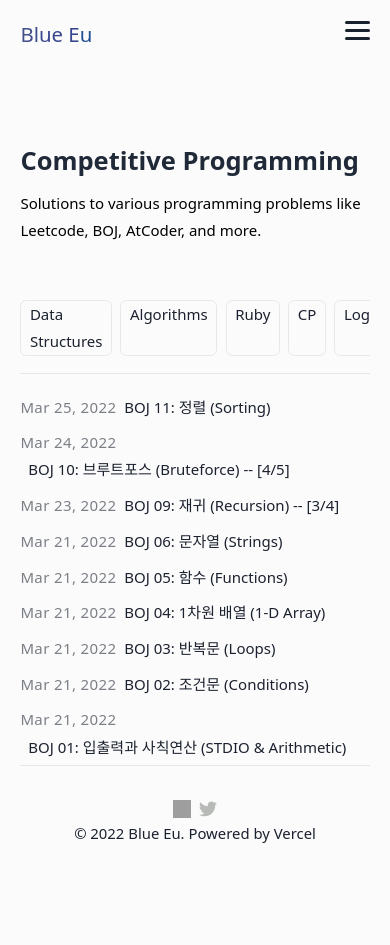
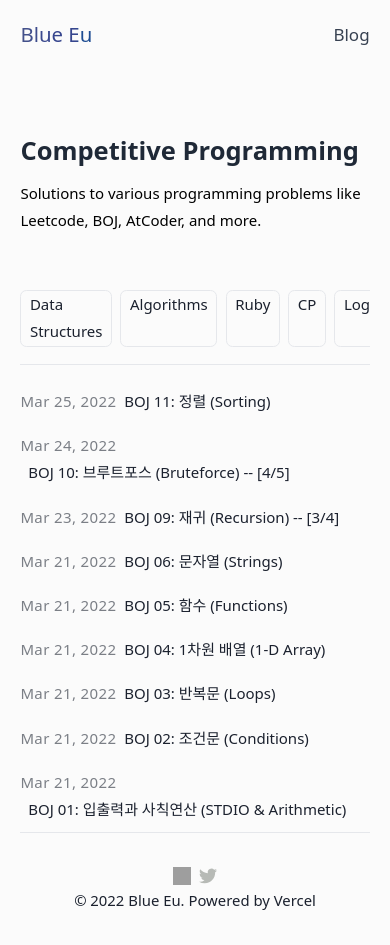
Before and after one commit to rolemadelen/blog-v1, a Next.js app: page /blog/cp in a window 390 px wide. Before the commit the page ends 879 px from the top, so only its background shows below. Built offline with nearby package versions, Linux system fonts and the light colour scheme; grey boxes are pictures that could not be loaded.

Commit message:
DS: only english is visible

```diff
--- a/components/Header.js
+++ b/components/Header.js
@@ -5,11 +5,6 @@ import { HeaderContainer, MobileNav } from "./custom-tw-components";
 
 const Header = (props) => {
   const baseNav = navlink.base;
-
-  function toggleMobileMenu(e) {
-    document.querySelector("#mobileMenu").classList.toggle("hide");
-    document.querySelector("#hamburger").classList.toggle(`${styles.active}`);
-  }
 
   return (
     <>
@@ -32,28 +27,6 @@ const Header = (props) => {
           </div>
         </div>
       </HeaderContainer>
-
-      <MobileNav className={styles.mobileNavLink}>
-        <div
-          id="hamburger"
-          className={`${styles.mobileHamburger} duration-200`}
-          onClick={toggleMobileMenu}
-        >
-          <div className={`${styles.bar}`}></div>
-          <div className={`${styles.bar}`}></div>
-          <div className={`${styles.bar}`}></div>
-        </div>
-        <div id="mobileMenu" className={`hide ${styles.mobileMenu}`}>
-          {baseNav.map((tab) => (
-            <NavLink
-              key={tab.link}
-              link={tab.link}
-              customClass={"hover:text-[#289aff]"}
-              value={tab.name}
-            />
-          ))}
-        </div>
-      </MobileNav>
     </>
   );
 };
--- a/components/LanguageSelector.js
+++ b/components/LanguageSelector.js
@@ -7,11 +7,11 @@ const LanguageSelector = (props) => {
   return (
     <LanguageListWrapper>
       {blogNav.map((tab) => (
-        <LanguageList className="languageSelector" key={tab.link} id={tab.name}>
-          <Link href={tab.link}>
+        <Link href={tab.link} key={tab.link} id={tab.name}>
+          <LanguageList className="languageSelector">
             <a>{tab.name}</a>
-          </Link>
-        </LanguageList>
+          </LanguageList>
+        </Link>
       ))}
     </LanguageListWrapper>
   );
--- a/components/Post.js
+++ b/components/Post.js
@@ -20,15 +20,15 @@ const Post = ({ post, tags, title, date, children }) => {
       <PageTitle>{title}</PageTitle>
       {tags && (
         <div>
-          {tags.map((a,idx) => (
-            <Tag key={`${a}-${idx}`}>#{a}</Tag>
+          {tags.map((tag, idx) => (
+            <Tag key={`${tag}-${idx}`}>#{tag}</Tag>
           ))}
         </div>
       )}
       {post && (
         <LanguageListWrapper>
           {post.availableLanguage.map((post) => (
-            <LanguageList className="languageSelector" key={post.slug}>
+            <LanguageList className="languageSelector" key={`${post.lang}-${post.slug}`}>
               <Link href={`/blog/${post.lang}/${post.slug}`}>
                 <a>{post.langName}</a>
               </Link>
--- a/components/PostList.js
+++ b/components/PostList.js
@@ -6,12 +6,10 @@ const PostList = ({ posts }) => {
   return (
     <>
       {posts.map((post) => (
-          <Link key={`${post.lang}-${post.slug}`} href={`/blog/${post.lang}/${post.slug}`} passHref>
+          <Link key={`${post.lang}-${post.slug}-$`} href={`/blog/${post.lang}/${post.slug}`} passHref>
             <List>
                 <Title>
-                <Date
-                dateString={post.date}
-              />&nbsp;&nbsp;
+                <Date dateString={post.date}/>&nbsp;&nbsp;
                 {post.title}
                 </Title>
             </List>
--- a/components/custom-tw-components.js
+++ b/components/custom-tw-components.js
@@ -39,7 +39,7 @@ export const LanguageList = tw.li`
     border
     rounded-md
     font-medium
-
+    cursor-pointer
     hover:bg-[#289aff]
 `;
 
@@ -71,8 +71,8 @@ export const LanguageButtons = tw.div`
 //////////////////////////////////////////////////////
 export const List = tw.li`
     list-none
-    pt-1
-    pb-1
+    pt-2
+    pb-2
     flex
     flex-col
     hover:bg-[#236af229]
@@ -240,10 +240,6 @@ export const HeaderContainer = tw.header`
     pb-20
 `;
 
-export const MobileNav = tw.div`
-    flex
-`;
-
 export const BackButton = tw.button`
     px-2
     sm:px-4
--- a/layouts/blog.js
+++ b/layouts/blog.js
@@ -16,7 +16,7 @@ const BlogLayout = ({ posts }) => {
       <PageBanner
         title={"Blue Log"}
         subtitle={
-          "If you're a living organism, failure in life is inevitable. We fail by default -- so let's learn from it."
+          "Records about my journey to become a better developer."
         }
       />
       <LanguageSelector />
--- a/pages/blog/algo.js
+++ b/pages/blog/algo.js
@@ -27,7 +27,7 @@ export default function Blog({ posts }) {
 }
 
 export async function getStaticProps() {
-  const posts = getAllPosts().filter((post) => post.about === "algo");
+  const posts = getAllPosts().filter((post) => (post.about === "algo") && (post.lang === "en"));
   return {
     props: {
       posts,
--- a/pages/blog/ds.js
+++ b/pages/blog/ds.js
@@ -27,7 +27,7 @@ export default function Blog({ posts }) {
 }
 
 export async function getStaticProps() {
-  const posts = getAllPosts().filter((post) => post.about === "ds");
+  const posts = getAllPosts().filter((post) => (post.about === "ds") && (post.lang === "en"));
   return {
     props: {
       posts,
--- a/styles/container.module.scss
+++ b/styles/container.module.scss
@@ -20,84 +20,13 @@
     }
 }
 
-.navLink {
-    margin-right: 2em;
-
-    a {
-        padding: 0 0.7em;
-    }
-}
-
-.mobileNavLink {
-    display: none;
-    padding-bottom: 6em;
-}
-
-.mobileHamburger {
-    animation: 1s forwards introLoad ease-in-out;
-    background-size: cover;
-    background-repeat: no-repeat;
-    width: 25px;
-    height: 20px;
-    position: relative;
-}
-
-.bar {
-    width: 100%;
-    height: 3px;
-    border-radius: 15px;
-    background-color: #1a212e;
-    position: absolute;
-    top: 0;
-
-    &:nth-child(2) {
-        top: 8px;
-    }
-
-    &:nth-child(3) {
-        top: 16px;
-    }
-}
-
-.active {
-    transform: rotate(90deg);
-}
-
-.mobileMenu {
-    display: flex;
-    flex-direction: column;
-    width: 100%;
-    margin-top: 2em;
-    border-top: 1px solid #363636;
-    border-bottom: 1px solid #363636;
-    text-align: center;
-    padding: 0.5em 0;
-
-    a {
-        font-size: 1.2em;
-        padding: 0.3rem 0;
-    }
-}
+// .mobileNavLink {
+//     display: none;
+//     padding-bottom: 6em;
+// }
 
 .header {
     animation: 1s forwards introLoad ease-out;
-}
-
-@media only screen and (max-width: 640px) {
-    .navLink {
-        display: none;
-    }
-
-    .mobileNavLink {
-        display: flex;
-        flex-direction: column;
-        width: 100%;
-        align-items: flex-end;
-    }
-
-    .header {
-        position: absolute !important;
-    }
 }
 
 @keyframes shine {
```
Also changed, not shown: styles/docaside.module.scss (+0 -18 lines).
